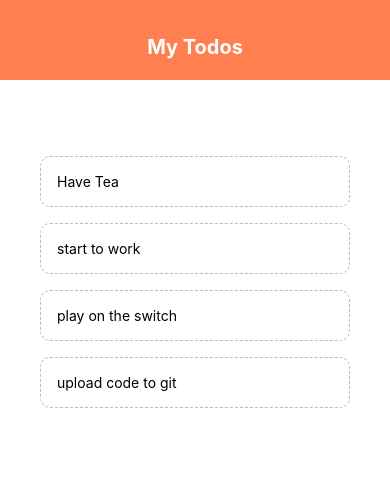
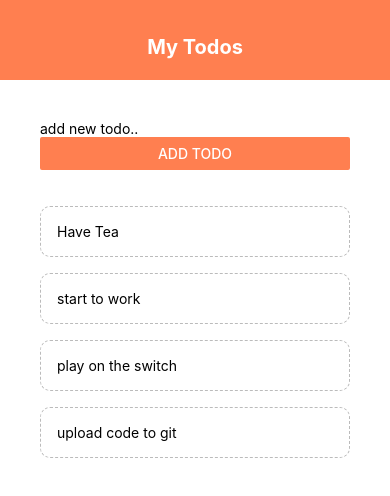
Before and after one commit to techie-akki/React-Native-Learning, a React Native app: screen / in a window 390 px wide. Shown: the top 496 px of the page. Built offline with nearby package versions, Linux system fonts and the light colour scheme.

Commit message:
added add new todo option

```diff
--- a/App.js
+++ b/App.js
@@ -3,6 +3,7 @@ import React, { useState } from 'react';
 import { FlatList, StyleSheet, Text, View } from 'react-native';
 import Header from './components/header'
 import TodoItem from './components/todoItem';
+import AddTodo from './components/addTodo';
 
 export default function App() {
   const [todos, setTodos] = useState([
@@ -15,8 +16,18 @@ export default function App() {
   const clickHandler = (key) => {
     setTodos((prevTodos) => {
       return prevTodos.filter(todo => todo.key != key);
-    })
+    });
   }
+
+  const submitHandler =(text) => {
+    setTodos((prevTodos) =>{
+      return [
+      {text: text, key: Math.random().toString() },
+      ...prevTodos
+    ]
+    });
+  }
+
 
   return (
 
@@ -25,6 +36,7 @@ export default function App() {
       <Header />
       <View style={styles.content}>
         {/* to form */}
+        <AddTodo submitHandler={submitHandler}/>
         <View style={styles.list} >
           <FlatList
             data = {todos}
--- /dev/null
+++ b/components/addTodo.js
@@ -0,0 +1,35 @@
+
+import { setStatusBarNetworkActivityIndicatorVisible } from 'expo-status-bar';
+import React, { useState } from 'react';
+import {Button, StyleSheet, Text, TextInput, View } from 'react-native';
+
+export default function AddTodo({submitHandler}){
+  const [text, setText] = useState('');
+
+  const changeHandler = (val) => {
+    setText(val);
+  }
+
+  return(
+    <View>
+      <TextInput
+      style={StyleSheet.input}
+      placeholder='add new todo..'
+      onChangeText={changeHandler}
+      />
+      <Button onPress={()=>submitHandler(text)} title ='add todo' color='coral' />
+    </View>
+  )
+}
+
+
+
+const styles = StyleSheet.create({
+  input:{
+    marginBottom:20,
+    paddingVertical:6,
+    paddingHorizontal:8,
+    borderBottomWidth:1,
+    borderBottomColor:'#ddd',
+  },
+})
```
